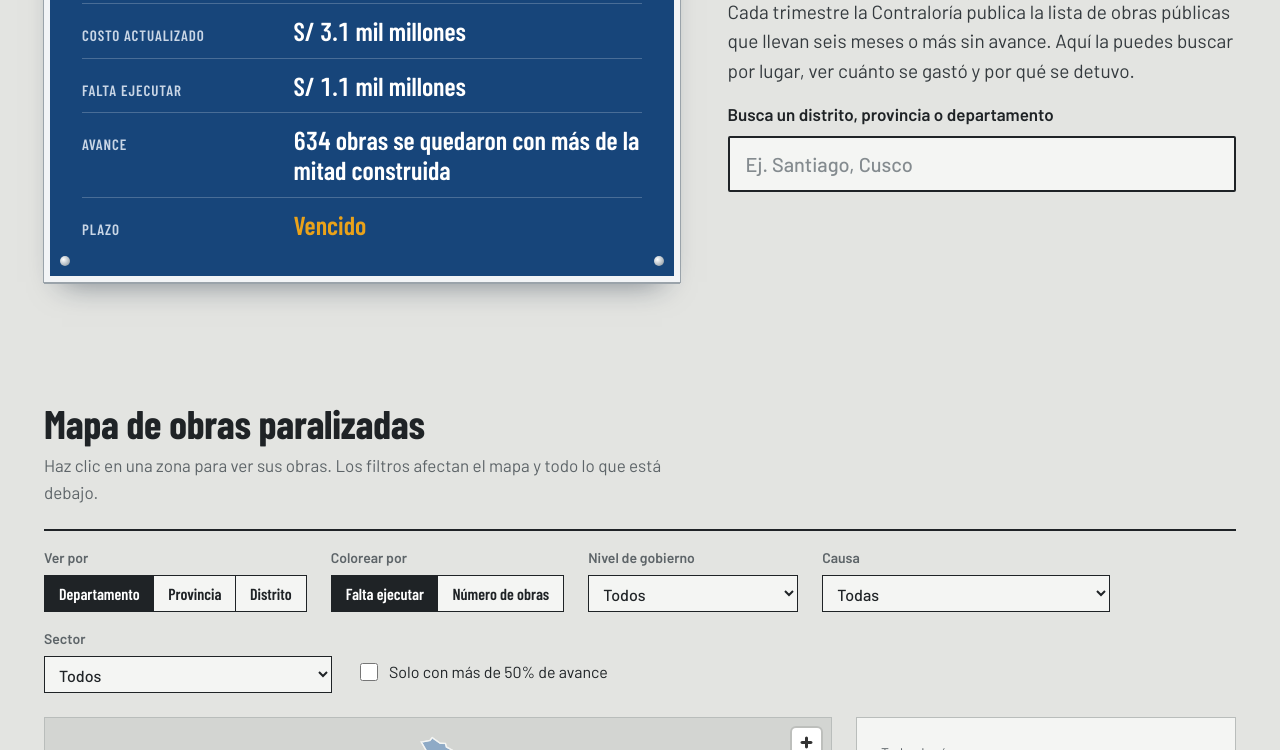
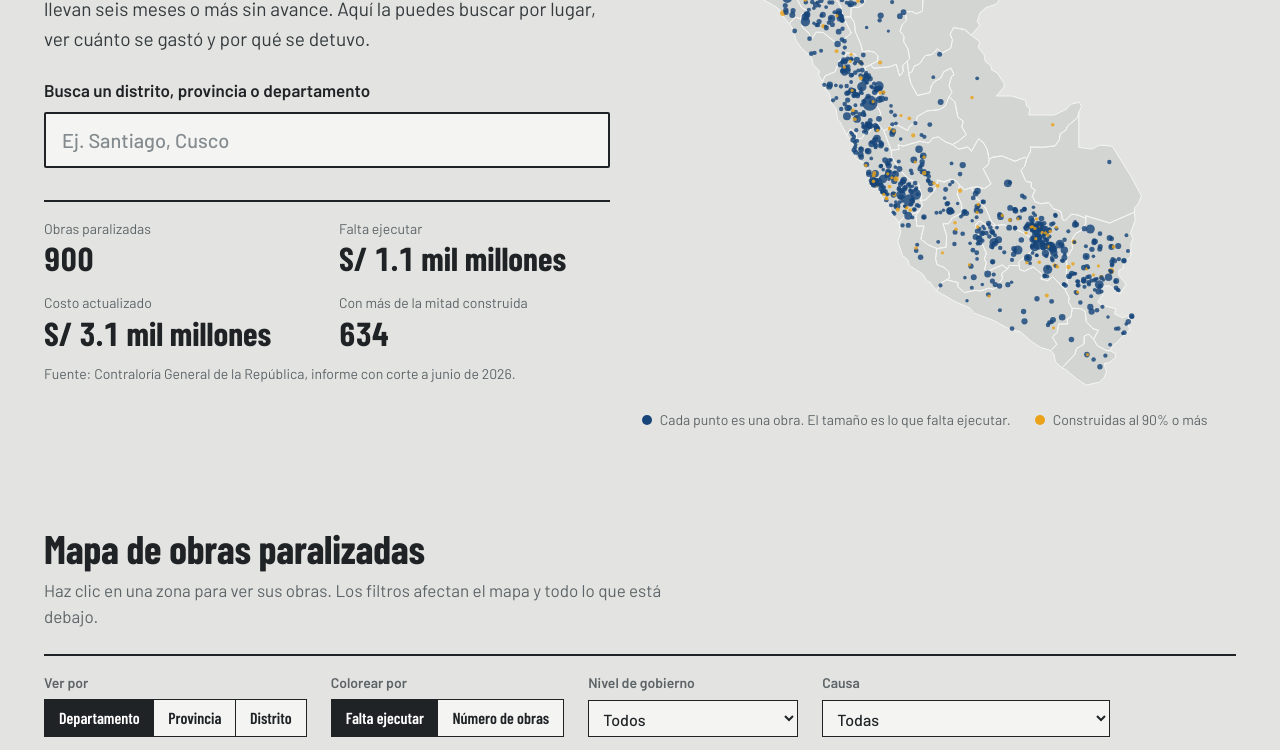
Before and after one commit to Key-qr/obra-parada, a website with bundled scripts: page web/index.html in a window 1280 px wide. Shown: the part 348-1098 px from the top of the page. Built offline with nearby package versions, Linux system fonts and the light colour scheme; animation ran at ten frames a second.

Commit message:
portada: mapa de puntos en vez del cartel
Cada obra es un punto ubicado en su distrito, con tamaño según lo que falta
ejecutar y en ámbar las que superan el 90% de avance. Los puntos caen al
cargar, se ilumina el distrito al pasar el cursor y el clic abre la ficha.

```diff
--- a/web/app.js
+++ b/web/app.js
@@ -1,6 +1,7 @@
 // Obra Parada: todo se calcula en el navegador a partir de data/*.json.
 // Sin backend: los filtros recalculan agregados sobre ~2,500 filas al vuelo.
-import { reduced, scramble, decodeOnView, countTo, tilt, readingProgress, revealOnView, makeTerminal, scrollSteps } from "./motion.js";
+import { reduced, scramble, decodeOnView, countTo, readingProgress, revealOnView, makeTerminal, scrollSteps } from "./motion.js";
+import { initDots } from "./dots.js";
 
 const NIVELES = {
   departamento: { key: "u_dep", geo: "data/geo/departamentos.json", label: "Departamento" },
@@ -776,6 +777,30 @@ function renderHero(resumen, meta) {
     `${nf.format(ubicadas)} de ${nf.format(resumen.obras)} obras se ubicaron a nivel de distrito; ${nf.format(resumen.geo_provincia || 0)} solo a nivel de provincia y ${nf.format((resumen.geo_departamento || 0) + (resumen.geo_sin_match || 0))} a nivel de departamento o sin ubicar.`;
 }
 
+// ---------- portada: mapa de puntos ----------
+function initHeroDots() {
+  const tip = document.getElementById("tooltip");
+  initDots({
+    canvas: document.getElementById("dots"),
+    obras: OBRAS,
+    geo: GEO,
+    colors: { land: cssVar("--concreto-2"), border: "#f4f5f3", dot: cssVar("--cartel"), casi: cssVar("--ambar"), ring: cssVar("--grafito") },
+    onHover(o, x, y) {
+      const lugar = [o.dist, o.prov, o.dep].filter(Boolean).join(", ");
+      tip.innerHTML = `<b>${esc(o.nombre.length > 90 ? o.nombre.slice(0, 88) + "…" : o.nombre)}</b>
+        <span class="t-sub">${esc(lugar)}</span>
+        <span class="t-row"><span>Falta ejecutar</span><strong>${solesCorto(o.saldo)}</strong></span>
+        <span class="t-share"><i style="width:${o.avance ?? 0}%"></i></span>
+        <span class="t-note">${o.avance != null ? `${nf1.format(o.avance)}% construida` : "Avance sin dato"}${o.anios != null ? `, parada hace ${anios(o.anios)}` : ""}. Clic para ver la ficha.</span>`;
+      tip.hidden = false;
+      tip.style.left = `${Math.min(x + 16, innerWidth - tip.offsetWidth - 8)}px`;
+      tip.style.top = `${Math.min(y + 16, innerHeight - tip.offsetHeight - 8)}px`;
+    },
+    onLeave() { tip.hidden = true; },
+    onPick(o) { tip.hidden = true; openObra(o._i); },
+  });
+}
+
 // ---------- terminal del pipeline ----------
 // Las líneas salen de meta.json y resumen.json: es la salida real de la última carga.
 function pipelineLines(meta, resumen) {
@@ -840,7 +865,7 @@ function initPipeline(meta, resumen) {
     readingProgress(document.getElementById("progress-bar"));
     const { resumen, meta } = await load();
     renderHero(resumen, meta);
-    tilt(document.querySelector(".hero"), document.querySelector(".cartel-hero"));
+    initHeroDots();
     await initMap();
     initControls();
     initSearch();
--- /dev/null
+++ b/web/dots.js
@@ -0,0 +1,163 @@
+// Mapa de puntos de la portada: cada punto es una obra paralizada, ubicada en
+// su distrito (o en su provincia si no tiene distrito). Al cargar, los puntos
+// caen y se acomodan en su lugar; al pasar el cursor se ilumina la obra y las
+// demás de su mismo distrito; al hacer clic se abre su ficha.
+import { reduced } from "./motion.js";
+
+export function initDots({ canvas, obras, geo, onHover, onLeave, onPick, colors }) {
+  const ctx = canvas.getContext("2d");
+  const feats = geo.departamento.features;
+
+  // Centro aproximado de cada zona (promedio de vértices del anillo mayor).
+  const centers = new Map();
+  for (const nivel of ["distrito", "provincia", "departamento"]) {
+    for (const f of geo[nivel].features) centers.set(f.properties.ubigeo, centroid(f.geometry));
+  }
+
+  // Generador pseudoaleatorio con semilla: los puntos caen siempre igual.
+  let seed = 7;
+  const rnd = () => ((seed = (seed * 16807) % 2147483647) - 1) / 2147483646;
+
+  const maxSaldo = Math.max(1, ...obras.map((o) => o.saldo || 0));
+  const dots = [];
+  for (const o of obras) {
+    const c = centers.get(o.u_dist) || centers.get(o.u_prov) || centers.get(o.u_dep);
+    if (!c) continue;
+    const spread = o.u_dist && centers.get(o.u_dist) ? 0.06 : 0.22; // más dispersión si solo se sabe la provincia
+    const ang = rnd() * Math.PI * 2, rad = Math.sqrt(rnd()) * spread;
+    dots.push({
+      o,
+      lon: c[0] + Math.cos(ang) * rad,
+      lat: c[1] + Math.sin(ang) * rad,
+      r: 1.6 + 6 * Math.sqrt((o.saldo || 0) / maxSaldo),
+      casi: (o.avance ?? 0) >= 90,
+      zone: o.u_dist || o.u_prov || o.u_dep,
+      delay: 0, x: 0, y: 0, sx: 0, sy: 0,
+    });
+  }
+  // Los más grandes primero: caen antes y se dibujan debajo de los chicos.
+  dots.sort((a, b) => b.r - a.r);
+  dots.forEach((d, i) => (d.delay = (i / dots.length) * 900 + rnd() * 250));
+
+  let W = 0, H = 0, dpr = 1, outline = null, project = null;
+  let hover = null, t0 = performance.now(), raf = 0, settled = reduced;
+
+  function layout() {
+    const r = canvas.getBoundingClientRect();
+    dpr = Math.min(2, devicePixelRatio || 1);
+    W = r.width; H = r.height;
+    canvas.width = Math.round(W * dpr); canvas.height = Math.round(H * dpr);
+    ctx.setTransform(dpr, 0, 0, dpr, 0, 0);
+
+    let x0 = Infinity, y0 = Infinity, x1 = -Infinity, y1 = -Infinity;
+    for (const f of feats) eachCoord(f.geometry, ([x, y]) => { x0 = Math.min(x0, x); x1 = Math.max(x1, x); y0 = Math.min(y0, y); y1 = Math.max(y1, y); });
+    const k = Math.cos(((y0 + y1) / 2) * Math.PI / 180);
+    const pad = 16;
+    const sc = Math.min((W - pad * 2) / ((x1 - x0) * k), (H - pad * 2) / (y1 - y0));
+    const ox = (W - (x1 - x0) * k * sc) / 2, oy = (H - (y1 - y0) * sc) / 2;
+    project = (lon, lat) => [ox + (lon - x0) * k * sc, oy + (y1 - lat) * sc];
+
+    outline = new Path2D();
+    for (const f of feats) {
+      const polys = f.geometry.type === "Polygon" ? [f.geometry.coordinates] : f.geometry.coordinates;
+      for (const poly of polys) for (const ring of poly) {
+        ring.forEach(([lon, lat], i) => { const [x, y] = project(lon, lat); i ? outline.lineTo(x, y) : outline.moveTo(x, y); });
+        outline.closePath();
+      }
+    }
+    for (const d of dots) {
+      [d.x, d.y] = project(d.lon, d.lat);
+      d.sx = d.x + (rnd() - 0.5) * W * 0.5;   // punto de partida: arriba y desordenado
+      d.sy = -20 - rnd() * H * 0.6;
+    }
+  }
+
+  const ease = (x) => 1 - Math.pow(1 - x, 3);
+
+  function draw(now) {
+    ctx.clearRect(0, 0, W, H);
+    ctx.fillStyle = colors.land;
+    ctx.fill(outline);
+    ctx.strokeStyle = colors.border;
+    ctx.lineWidth = 1;
+    ctx.stroke(outline);
+
+    const t = now - t0;
+    let moving = false;
+    const hz = hover?.zone;
+    for (const d of dots) {
+      let x = d.x, y = d.y, a = 1;
+      if (!settled) {
+        const p = Math.max(0, Math.min(1, (t - d.delay) / 700));
+        if (p < 1) moving = true;
+        const e = ease(p);
+        x = d.sx + (d.x - d.sx) * e;
+        y = d.sy + (d.y - d.sy) * e;
+        a = Math.min(1, p * 2);
+      }
+      const dimmed = hz && d.zone !== hz;
+      ctx.globalAlpha = a * (dimmed ? 0.25 : 0.82);
+      ctx.fillStyle = d.casi ? colors.casi : colors.dot;
+      ctx.beginPath();
+      ctx.arc(x, y, d.r, 0, Math.PI * 2);
+      ctx.fill();
+    }
+    ctx.globalAlpha = 1;
+    if (hover) {
+      ctx.lineWidth = 2.5;
+      ctx.strokeStyle = colors.ring;
+      ctx.beginPath();
+      ctx.arc(hover.x, hover.y, hover.r + 4, 0, Math.PI * 2);
+      ctx.stroke();
+    }
+    if (moving) raf = requestAnimationFrame(draw);
+    else { settled = true; raf = 0; }
+  }
+  const redraw = () => { if (!raf) raf = requestAnimationFrame(draw); };
+
+  function pick(ev) {
+    const r = canvas.getBoundingClientRect();
+    const mx = ev.clientX - r.left, my = ev.clientY - r.top;
+    let best = null, bd = Infinity;
+    for (const d of dots) {
+      const dd = (d.x - mx) ** 2 + (d.y - my) ** 2;
+      if (dd < bd && dd <= (d.r + 6) ** 2) { bd = dd; best = d; }
+    }
+    return best;
+  }
+
+  canvas.addEventListener("pointermove", (ev) => {
+    if (!settled) return;
+    const d = pick(ev);
+    if (d !== hover) { hover = d; redraw(); }
+    if (d) onHover(d.o, ev.clientX, ev.clientY);
+    else onLeave();
+    canvas.style.cursor = d ? "pointer" : "crosshair";
+  });
+  canvas.addEventListener("pointerleave", () => { hover = null; redraw(); onLeave(); });
+  canvas.addEventListener("click", (ev) => { const d = pick(ev); if (d) onPick(d.o); });
+
+  let rt = 0;
+  addEventListener("resize", () => { clearTimeout(rt); rt = setTimeout(() => { layout(); redraw(); }, 150); });
+
+  layout();
+  // Arranca cuando el lienzo es visible (casi siempre de inmediato, está en la portada).
+  t0 = performance.now();
+  raf = requestAnimationFrame(draw);
+  return { count: dots.length };
+}
+
+function eachCoord(geom, fn) {
+  const walk = (c) => (typeof c[0] === "number" ? fn(c) : c.forEach(walk));
+  walk(geom.coordinates);
+}
+
+function centroid(geom) {
+  if (!geom) return null;
+  const polys = geom.type === "Polygon" ? [geom.coordinates] : geom.coordinates;
+  // El polígono con más vértices como aproximación al principal.
+  const ring = polys.map((p) => p[0]).sort((a, b) => b.length - a.length)[0];
+  let x = 0, y = 0;
+  for (const [lon, lat] of ring) { x += lon; y += lat; }
+  return [x / ring.length, y / ring.length];
+}
--- a/web/index.html
+++ b/web/index.html
@@ -34,36 +34,8 @@
 
   <main id="top">
     <section class="hero" aria-labelledby="hero-title">
-      <div class="cartel cartel-hero" role="group" aria-labelledby="hero-title">
-        <span class="glare" aria-hidden="true"></span>
-        <span class="bolt tl"></span><span class="bolt tr"></span><span class="bolt bl"></span><span class="bolt br"></span>
-        <p class="cartel-entidad">Fuente: Contraloría General de la República, informe con corte a <span data-k="corte_largo">…</span></p>
-        <dl class="cartel-grid">
-          <div class="cartel-row cartel-obra">
-            <dt>OBRA</dt>
-            <dd id="hero-title"><span data-k="obras">…</span> obras públicas paralizadas en el Perú</dd>
-          </div>
-          <div class="cartel-row">
-            <dt>COSTO ACTUALIZADO</dt>
-            <dd data-k="costo">…</dd>
-          </div>
-          <div class="cartel-row">
-            <dt>FALTA EJECUTAR</dt>
-            <dd data-k="saldo">…</dd>
-          </div>
-          <div class="cartel-row">
-            <dt>AVANCE</dt>
-            <dd><span data-k="mitad">…</span> obras se quedaron con más de la mitad construida</dd>
-          </div>
-          <div class="cartel-row">
-            <dt>PLAZO</dt>
-            <dd class="plazo">Vencido</dd>
-          </div>
-        </dl>
-      </div>
-
-      <div class="hero-side">
-        <h1>¿Qué obra está parada en tu distrito?</h1>
+      <div class="hero-text">
+        <h1 id="hero-title">¿Qué obra está parada en tu distrito?</h1>
         <p class="lede">Cada trimestre la Contraloría publica la lista de obras públicas que llevan seis meses o más sin avance. Aquí la puedes buscar por lugar, ver cuánto se gastó y por qué se detuvo.</p>
         <div class="search" role="search">
           <label for="q">Busca un distrito, provincia o departamento</label>
@@ -72,7 +44,22 @@
             <ul id="q-list" role="listbox" hidden></ul>
           </div>
         </div>
+        <dl class="hero-stats">
+          <div><dt>Obras paralizadas</dt><dd data-k="obras">…</dd></div>
+          <div><dt>Falta ejecutar</dt><dd data-k="saldo">…</dd></div>
+          <div><dt>Costo actualizado</dt><dd data-k="costo">…</dd></div>
+          <div><dt>Con más de la mitad construida</dt><dd data-k="mitad">…</dd></div>
+        </dl>
+        <p class="hero-source">Fuente: Contraloría General de la República, informe con corte a <span data-k="corte_largo">…</span>.</p>
       </div>
+
+      <figure class="dots-wrap">
+        <canvas id="dots" aria-label="Mapa del Perú donde cada punto es una obra paralizada" role="img"></canvas>
+        <figcaption class="dots-key">
+          <span><i class="k-dot"></i>Cada punto es una obra. El tamaño es lo que falta ejecutar.</span>
+          <span><i class="k-dot k-casi"></i>Construidas al 90% o más</span>
+        </figcaption>
+      </figure>
     </section>
 
     <section class="map-section" id="mapa" aria-labelledby="mapa-title">
--- a/web/styles.css
+++ b/web/styles.css
@@ -113,12 +113,28 @@ p { margin: 0 0 var(--s4); max-width: 68ch; }
 /* ---------- hero ---------- */
 .hero {
   max-width: var(--wrap); margin: 0 auto;
-  padding: var(--s5) var(--s5) var(--s8);
-  display: grid; grid-template-columns: minmax(0, 1.25fr) minmax(0, 1fr); gap: var(--s7);
+  padding: var(--s5) var(--s5) var(--s7);
+  display: grid; grid-template-columns: minmax(0, 1fr) minmax(0, 1.05fr); gap: var(--s6);
   align-items: center;
 }
-.hero h1 { font-size: clamp(34px, 4.2vw, 54px); margin-bottom: var(--s4); }
+.hero h1 { font-size: clamp(40px, 5vw, 68px); line-height: .98; margin-bottom: var(--s4); }
 .lede { font-size: 19px; color: #343a3e; }
+.search { margin-top: var(--s5); }
+
+.hero-stats {
+  display: grid; grid-template-columns: repeat(2, minmax(0, 1fr)); gap: var(--s4) var(--s5);
+  margin: var(--s6) 0 var(--s3); padding-top: var(--s4); border-top: 2px solid var(--grafito);
+}
+.hero-stats dt { font-size: 14px; color: var(--gris); }
+.hero-stats dd { margin: 2px 0 0; font: 700 clamp(26px, 2.6vw, 34px)/1.05 var(--f-cond); font-variant-numeric: tabular-nums; }
+.hero-source { font-size: 14px; color: var(--gris); margin: 0; }
+
+.dots-wrap { margin: 0; position: relative; }
+#dots { display: block; width: 100%; height: min(78vh, 720px); min-height: 420px; cursor: crosshair; touch-action: pan-y; }
+.dots-key { display: flex; flex-wrap: wrap; gap: var(--s2) var(--s5); font-size: 14px; color: var(--gris); margin-top: var(--s2); }
+.dots-key span { display: inline-flex; align-items: center; gap: 8px; }
+.k-dot { width: 10px; height: 10px; border-radius: 50%; background: var(--cartel); display: inline-block; }
+.k-casi { background: var(--ambar); }
 
 .search label { display: block; font-weight: 600; margin-bottom: var(--s2); }
 .search-box { position: relative; }
@@ -265,7 +281,8 @@ p { margin: 0 0 var(--s4); max-width: 68ch; }
 
 /* ---------- responsive ---------- */
 @media (max-width: 1020px) {
-  .hero { grid-template-columns: 1fr; gap: var(--s6); padding-bottom: var(--s7); }
+  .hero { grid-template-columns: 1fr; gap: var(--s5); padding-bottom: var(--s7); }
+  #dots { height: 52vh; min-height: 340px; }
   .map-layout { grid-template-columns: 1fr; }
   .zone { position: static; max-height: none; }
   .band { grid-template-columns: 1fr; }
@@ -278,6 +295,7 @@ p { margin: 0 0 var(--s4); max-width: 68ch; }
   .hero, .map-section, .entities, .method { padding-left: var(--s4); padding-right: var(--s4); }
   .band { padding-left: var(--s4); padding-right: var(--s4); }
   .cartel { padding: var(--s5) var(--s4) var(--s4); }
+  .hero-stats { gap: var(--s3) var(--s4); }
   .cartel-row, .cartel-sm .cartel-row { grid-template-columns: 1fr; gap: 2px; }
   #map { height: 62vh; min-height: 380px; }
   .bar-row { grid-template-columns: 1fr auto; }
@@ -298,30 +316,6 @@ p { margin: 0 0 var(--s4); max-width: 68ch; }
 /* barra de avance de lectura, como la barra de avance físico de una obra */
 .progress { position: fixed; inset: 0 0 auto 0; height: 4px; z-index: 50; background: transparent; pointer-events: none; }
 .progress span { display: block; height: 100%; background: var(--ambar); transform-origin: 0 50%; transform: scaleX(0); }
-
-/* el cartel del hero: se cuelga al cargar y luego sigue al cursor */
-.cartel-hero {
-  --rx: 0deg; --ry: 0deg; --gx: 50%; --gy: 50%;
-  transform: perspective(1100px) rotateX(var(--rx)) rotateY(var(--ry));
-  transition: transform .25s cubic-bezier(.2,.7,.3,1);
-  transform-style: preserve-3d;
-  animation: colgar 1s cubic-bezier(.2,.9,.25,1.15) backwards;
-}
-@keyframes colgar {
-  0%   { transform: perspective(1100px) translateY(-40px) rotateZ(-4deg); opacity: 0; }
-  60%  { transform: perspective(1100px) translateY(4px) rotateZ(1deg); opacity: 1; }
-  100% { transform: perspective(1100px) rotateX(0) rotateY(0); }
-}
-.cartel-hero .bolt { animation: perno .35s ease-out both; }
-.cartel-hero .bolt.tl { animation-delay: .55s; } .cartel-hero .bolt.tr { animation-delay: .65s; }
-.cartel-hero .bolt.bl { animation-delay: .75s; } .cartel-hero .bolt.br { animation-delay: .85s; }
-@keyframes perno { from { transform: scale(2.2); opacity: 0; } to { transform: scale(1); opacity: 1; } }
-.glare {
-  position: absolute; inset: 0; pointer-events: none; opacity: 0; transition: opacity .3s;
-  background: radial-gradient(circle at var(--gx) var(--gy), rgba(255,255,255,.16), transparent 45%);
-}
-.hero:hover .glare { opacity: 1; }
-.cartel-hero [data-k] { font-variant-numeric: tabular-nums; }
 
 /* tooltip del mapa como tarjeta */
 .tooltip { max-width: 300px; padding: 10px 12px; border-left: 4px solid var(--ambar); }
@@ -444,9 +438,7 @@ p { margin: 0 0 var(--s4); max-width: 68ch; }
   .step { min-height: 55vh; padding: 8vh 0; }
 }
 @media (pointer: coarse) { .peek { display: none; } }
-@media (prefers-reduced-motion: reduce) {
-  .cartel-hero { animation: none; transform: none; }
-}
+
 .peek[hidden], .tooltip[hidden] { display: none; }
 
 /* tarjeta ancha con mini mapa (causas y entidades) */
```
Also changed, not shown: README.md, docs/img/mapa.png, docs/img/portada.png.
